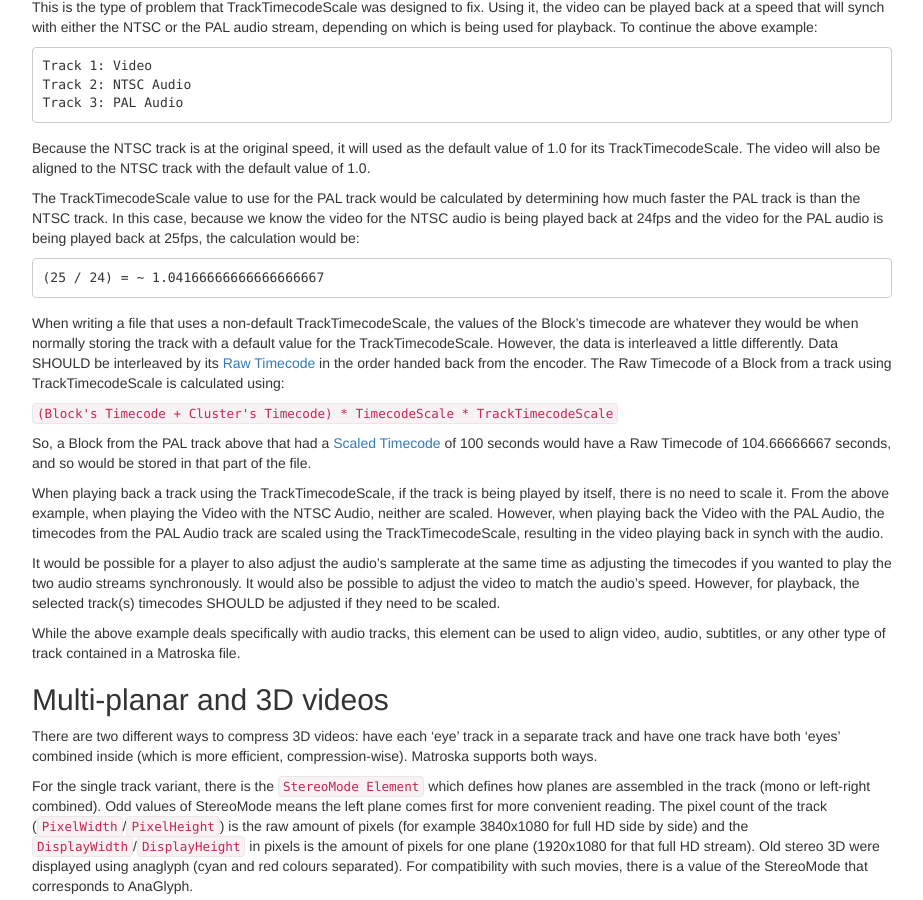
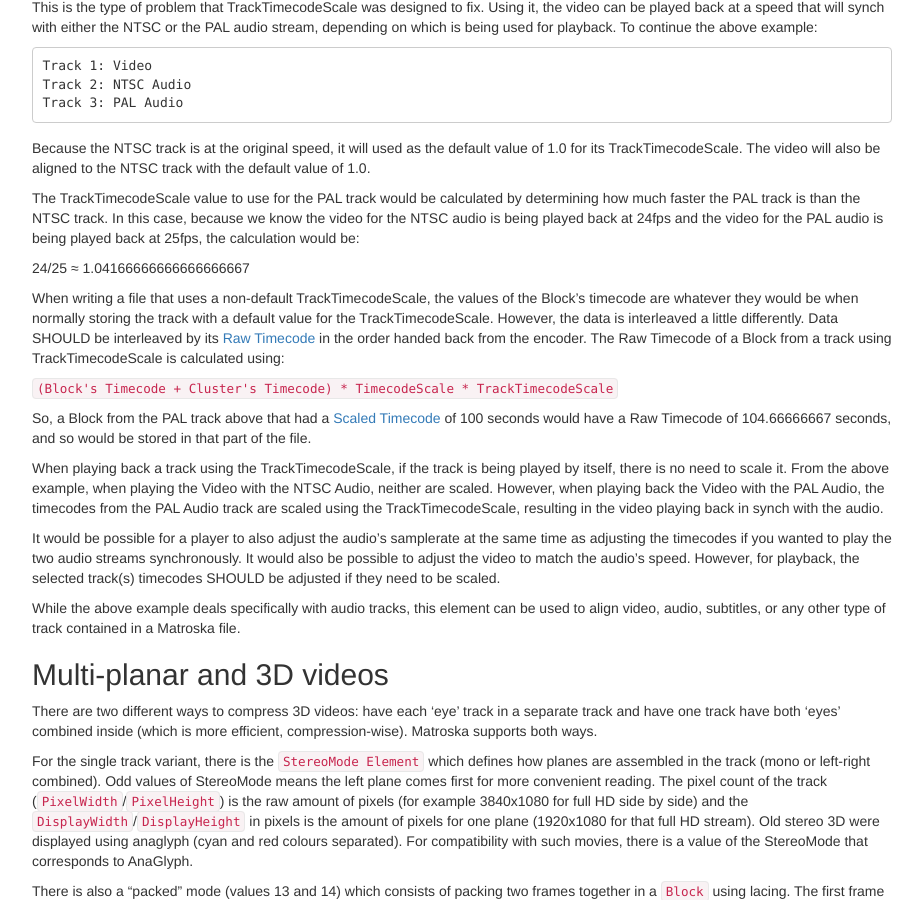
Before and after one commit to ietf-wg-cellar/matroska-specification, a Jekyll site: the page built from notes.md, in a window 1280 px wide and 900 px high, scrolled down 6178 px. Shown: the whole window, without its empty margins (273-1196 px from the left). Built offline with Jekyll 4.4.1, drawn with Linux system fonts in a browser that asks for light colours; our own code applies the rules of GitHub Pages for plain Markdown files.

Commit message:
better math

```diff
--- a/notes.md
+++ b/notes.md
@@ -208,7 +208,7 @@ Because the NTSC track is at the original speed, it will used as the default val
 
 The TrackTimecodeScale value to use for the PAL track would be calculated by determining how much faster the PAL track is than the NTSC track. In this case, because we know the video for the NTSC audio is being played back at 24fps and the video for the PAL audio is being played back at 25fps, the calculation would be:
 
-    (25 / 24) = ~ 1.04166666666666666667
+24/25 ≈ 1.04166666666666666667
 
 When writing a file that uses a non-default TrackTimecodeScale, the values of the Block's timecode are whatever they would be when normally storing the track with a default value for the TrackTimecodeScale. However, the data is interleaved a little differently. Data SHOULD be interleaved by its [Raw Timecode](#raw-timecode) in the order handed back from the encoder. The Raw Timecode of a Block from a track using TrackTimecodeScale is calculated using:
 
```
